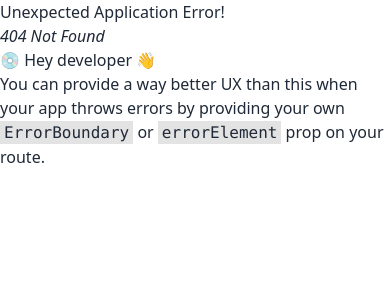
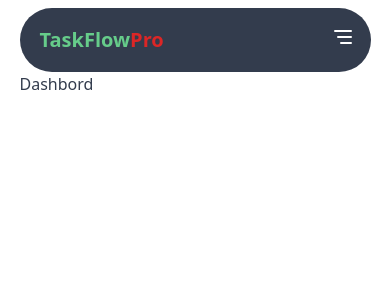
Before and after one commit to m-minhajul-alam/task-flow-pro-client, a React (Vite) app: page /dashbord in a window 390 px wide. Before the commit this address had no page. Shown: the top 300 px of the page. Built offline with nearby package versions, Linux system fonts and the light colour scheme.

Commit message:
Added responsive navbar

```diff
--- a/package.json
+++ b/package.json
@@ -14,6 +14,7 @@
     "match-sorter": "^6.3.1",
     "react": "^18.2.0",
     "react-dom": "^18.2.0",
+    "react-icons": "^4.12.0",
     "react-router-dom": "^6.21.0",
     "sort-by": "^1.2.0"
   },
--- /dev/null
+++ b/src/Components/Navbar/Navbar.jsx
@@ -0,0 +1,136 @@
+import { Link, NavLink } from "react-router-dom";
+import { TbMenuDeep } from "react-icons/tb";
+
+const Navbar = () => {
+  const navLinks = (
+    <>
+      <li>
+        <NavLink
+          to={"/"}
+          className={({ isActive }) =>
+            isActive
+              ? "font-semibold text-primary border-b-2 border-primary"
+              : "text-gray-300 text-xs"
+          }
+        >
+          Home
+        </NavLink>
+      </li>
+
+      <li>
+        <NavLink
+          to={"/dashbord"}
+          className={({ isActive }) =>
+            isActive
+              ? "font-semibold text-primary border-b-2 border-primary"
+              : "text-gray-300 text-xs"
+          }
+        >
+          Dashbord
+        </NavLink>
+      </li>
+
+      <li>
+        <NavLink
+          to={"/contact"}
+          className={({ isActive }) =>
+            isActive
+              ? "font-semibold text-primary border-b-2 border-primary"
+              : "text-gray-300 text-xs"
+          }
+        >
+          Contact
+        </NavLink>
+      </li>
+    </>
+  );
+
+  return (
+    <div className="mt-2">
+      {/* Navbar for md and lg screen */}
+      <div className="navbar hidden bg-neutral rounded-full lg:flex">
+        <div
+          data-aos="fade-down"
+          data-aos-duration="1000"
+          className="navbar-start ml-4 gap-5"
+        >
+          <div>
+            <Link to={"/"} className="text-primary text-2xl font-bold ">
+              <span>
+                TaskFlow<span className="text-red-600">Pro</span>
+              </span>
+            </Link>
+          </div>
+          <div>
+            <ul className="menu-horizontal gap-5">{navLinks}</ul>
+          </div>
+        </div>
+
+        <div
+          data-aos="fade-down"
+          data-aos-duration="1000"
+          className="navbar-end mr-4"
+        >
+          <div className="flex justify-center items-center">
+            <Link to={"/login"}>
+              <button className="btn btn-ghost btn-sm rounded-full text-primary text-lg font-bold mr-1">
+                Login
+              </button>
+            </Link>
+            <Link to={"/singup"}>
+              <button className="btn btn-primary btn-sm rounded-full text-md font-bold text-black">
+                Sing Up
+              </button>
+            </Link>
+          </div>
+        </div>
+      </div>
+
+      {/* Navbar for sm screen */}
+      <div className="navbar lg:hidden bg-neutral rounded-full">
+        <div className="flex-1 ml-3">
+          <Link to={"/"} className="text-primary text-xl font-bold ">
+            <span>
+              TaskFlow<span className="text-red-600">Pro</span>
+            </span>
+          </Link>
+        </div>
+
+        <div className="flex justify-end flex-1">
+          <div className="flex items-center">
+            <div className="dropdown text-gray-400 dropdown-end">
+              <label tabIndex={0} className="\">
+                <button className="text-white text-2xl mr-2">
+                  <TbMenuDeep />
+                </button>
+              </label>
+              <ul
+                tabIndex={0}
+                className="dropdown-content z-[1] p-2 text-center text-xs space-y-2 shadow bg-base-100 rounded-xl w-40 mt-3"
+              >
+                {navLinks}
+                <li>
+                  <Link to={"/login"}>
+                    <button className="btn btn-ghost btn-sm rounded-full text-primary text-md font-bold mr-1">
+                      Login
+                    </button>
+                  </Link>
+                </li>
+                <li>
+                  {" "}
+                  <Link to={"/singup"}>
+                    <button className="btn btn-primary btn-sm rounded-full text-sm font-bold text-black">
+                      Sing Up
+                    </button>
+                  </Link>
+                </li>
+              </ul>
+            </div>
+          </div>
+        </div>
+      </div>
+    </div>
+  );
+};
+
+export default Navbar;
--- /dev/null
+++ b/src/Layouts/Main.jsx
@@ -0,0 +1,13 @@
+import Navbar from "../Components/Navbar/Navbar";
+import { Outlet } from "react-router-dom";
+
+const Main = () => {
+  return (
+    <div className="max-w-7xl w-[90%] mx-auto">
+      <Navbar />
+      <Outlet />
+    </div>
+  );
+};
+
+export default Main;
--- a/src/Layouts/Provider.jsx
+++ /dev/null
@@ -1,11 +0,0 @@
-import { Outlet } from "react-router-dom";
-
-const Provider = () => {
-  return (
-    <div>
-      <Outlet />
-    </div>
-  );
-};
-
-export default Provider;
--- /dev/null
+++ b/src/Pages/Dashbord/Dashbord.jsx
@@ -0,0 +1,9 @@
+const Dashbord = () => {
+  return (
+    <div>
+      <h1>Dashbord</h1>
+    </div>
+  );
+};
+
+export default Dashbord;
--- a/tailwind.config.js
+++ b/tailwind.config.js
@@ -1,11 +1,11 @@
 /** @type {import('tailwindcss').Config} */
 export default {
-  content: [
-    "./index.html",
-    "./src/**/*.{js,ts,jsx,tsx}",
-  ],
+  content: ["./index.html", "./src/**/*.{js,ts,jsx,tsx}"],
   theme: {
     extend: {},
   },
   plugins: [require("daisyui")],
-}
+  daisyui: {
+    themes: [ "emerald"],
+  },
+};
```
Also changed, not shown: src/Routes/Router.jsx (+13 -1 lines), 1 other file (tests, documents, lock files or other folders).
